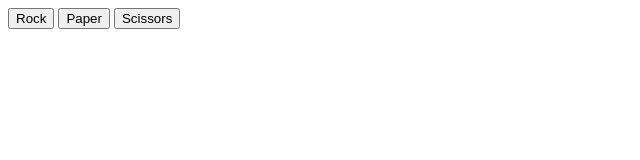
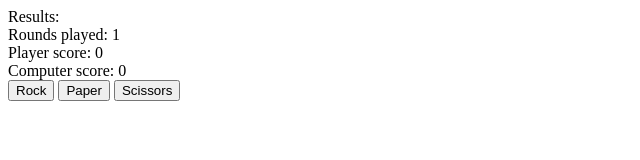
Before and after one commit to JoseSzycho/rock-paper-scissors, a plain HTML site: page index.html in a window 1280 px wide. Both pictures are taken after a click on the button "Rock". Shown: the whole page, without its empty margins (0-640 px from the left). Drawn offline with Linux system fonts and the light colour scheme.

Commit message:
Finish UI. Some behaviour can be improved.

```diff
--- a/index.html
+++ b/index.html
@@ -9,6 +9,14 @@
 
     <body>
 
+        <div>Results:</div>
+        <div id="match-results">
+            <div>Rounds played: <span id="round-number">0</span></div>
+            <div>Player score: <span id="player-score">0</span></div>
+            <div>Computer score: <span id="computer-score">0</span></div>
+        </div>
+
+
         <button id="Rock">Rock</button>
         <button id="Paper">Paper</button>
         <button id="Scissors">Scissors</button>
--- a/script.js
+++ b/script.js
@@ -54,13 +54,15 @@ let computer_score = 0;
 
 function game()
 {
+
     let round_winner = playRound(this.id,computerPlay());
-
-
     if(round_winner=='computer') computer_score++;
     if(round_winner=='player') player_score++;
 
-    alert(`Round ${roundCount+1} of 5.\n Your score: ${player_score} \t Computer score: ${computer_score}`);
+    round_number.textContent = roundCount+1;
+    playerScoreId.textContent = player_score;
+    computerScoreId.textContent = computer_score;
+
 
     roundCount+=1;
 
@@ -81,6 +83,9 @@ function game()
         roundCount = 0;
         player_score = 0;
         computer_score = 0;
+        playerScoreId.textContent = 0;
+        computerScoreId.textContent = 0;
+        round_number.textContent = 0;
         return; //ends the match
     }
 }
@@ -91,3 +96,7 @@ buttons = document.querySelectorAll('button');
 //add event listener to all buttons
 buttons.forEach((arg) =>
     arg.addEventListener('click', game));
+
+const computerScoreId = document.querySelector('#computer-score')
+const playerScoreId = document.querySelector('#player-score')
+const round_number = document.querySelector('#round-number')
```
